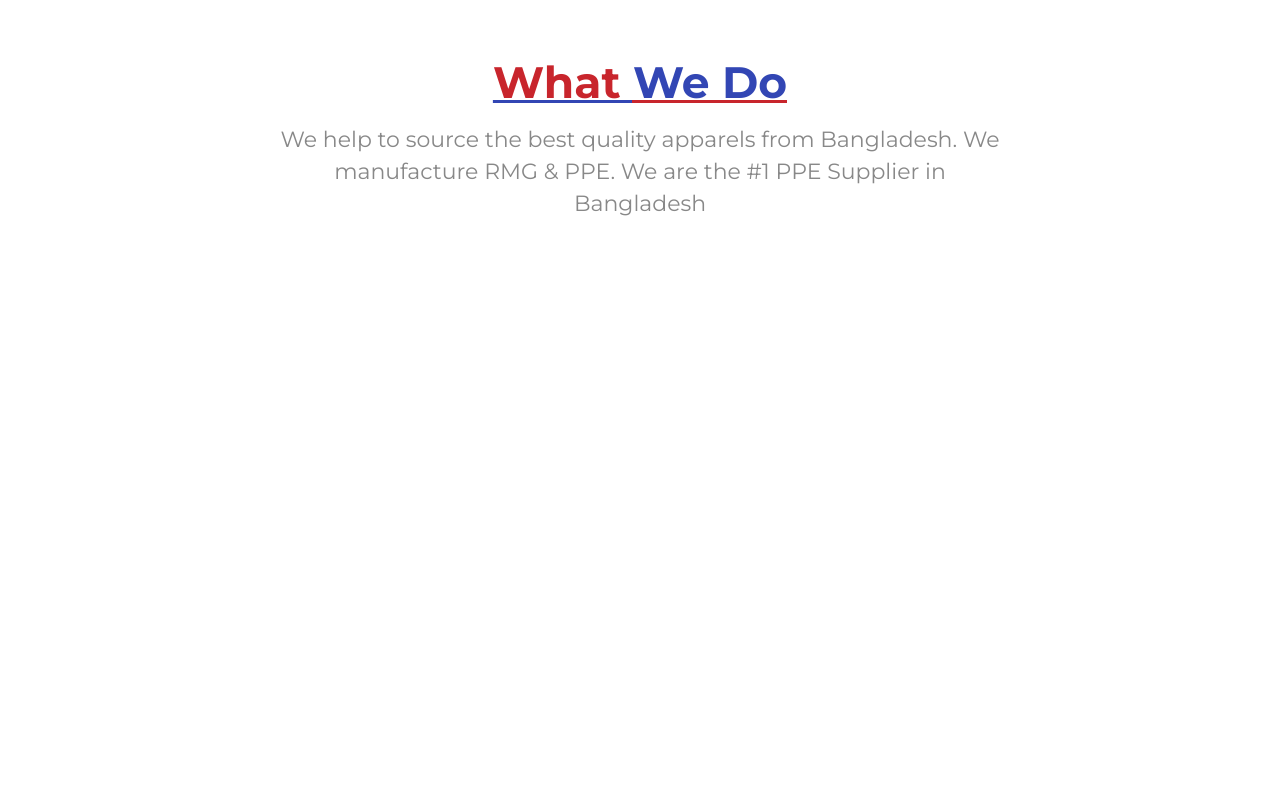
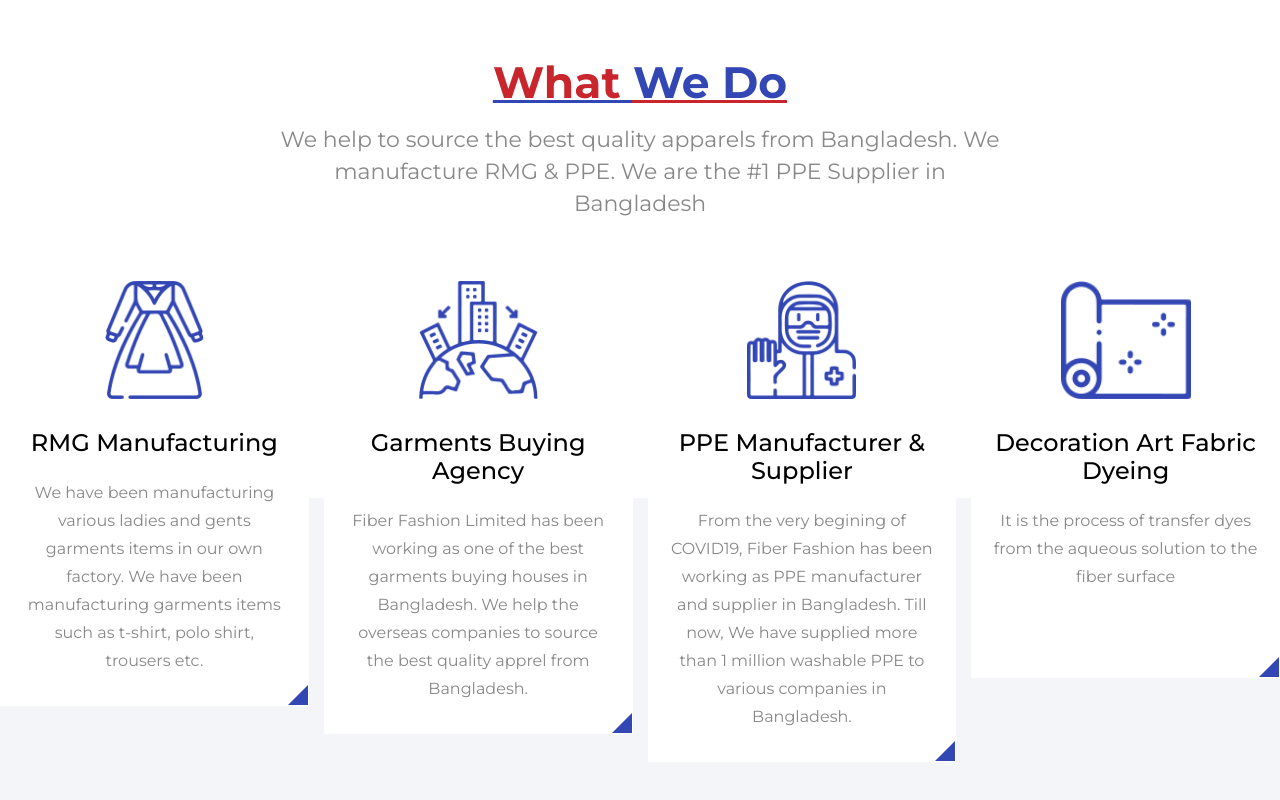
Before and after one commit to saikat19/buying-house-html, a plain HTML site: page index.html in a window 1280 px wide. Shown: the part 1120-1920 px from the top of the page. Before the commit the page ends 1440 px from the top, so only its background shows below. Drawn offline with Linux system fonts and the light colour scheme.

Commit message:
what we do

```diff
--- a/css/style.scss
+++ b/css/style.scss
@@ -482,6 +482,19 @@ button {}
         }
     }
 }
+.triangle-in-right {
+    position: relative;
+    &::after {
+        content: "";
+        position: absolute;
+        @include transition(0.3);
+        right: 0;
+        bottom: -20px;
+        border-style: solid;
+        border-width: 20px;
+        border-color: transparent $hover-color-2 transparent transparent;
+    }
+}
 
 /*
 --------------------------
@@ -707,4 +720,50 @@ header {
 
 .what-we-do-area {
     padding: 100px 0 70px;
+    position: relative;
+    z-index: 2;
+    &::after {
+        content: "";
+        background: #f4f5f9;
+        position: absolute;
+        z-index: -1;
+        left: 0;
+        bottom: 0;
+        height: 364px;
+        width: 100%;
+    }
 }
+.what-we-do-single {
+    border: 1px solid transparent;
+    @include transition(0.3s);
+    padding: 30px 20px;
+    margin: 0 0 30px;
+    min-height: 428px;
+    &::after {
+        z-index: 3;
+    }
+    .icon {
+        margin: 0 0 30px;
+        img {
+            height: 118px;
+        }
+    }
+    .content {
+        h4 {
+            font-size: 24px;
+            line-height: 28px;
+            font-weight: 500;
+            margin: 0 0 22px;
+        }
+        p {
+            font-size: 16px;
+            line-height: 28px;
+        }
+    }
+    &:hover {
+        border-color: $hover-color-2;
+        -webkit-box-shadow: 0px 0px 15px 0px rgba(186,186,186,1);
+        -moz-box-shadow: 0px 0px 15px 0px rgba(186,186,186,1);
+        box-shadow: 0px 0px 15px 0px rgba(186,186,186,1);
+    }
+}
--- a/index.html
+++ b/index.html
@@ -193,6 +193,52 @@
                     </div>
                 </div>
             </div>
+            <div class="row">
+                <div class="col-lg-3">
+                    <div class="what-we-do-single bg-white triangle-in-right overflow-hidden">
+                        <div class="icon text-center">
+                            <img src="images/home/what-we-1.png" alt="">
+                        </div>
+                        <div class="content text-center">
+                            <h4>RMG Manufacturing</h4>
+                            <p>We have been manufacturing various ladies and gents garments items in our own factory. We have been manufacturing garments items such as t-shirt, polo shirt, trousers etc.</p>
+                        </div>
+                    </div>
+                </div>
+                <div class="col-lg-3">
+                    <div class="what-we-do-single bg-white triangle-in-right overflow-hidden">
+                        <div class="icon text-center">
+                            <img src="images/home/what-we-2.png" alt="">
+                        </div>
+                        <div class="content text-center">
+                            <h4>Garments Buying Agency</h4>
+                            <p>Fiber Fashion Limited has been working as one of the best garments buying houses in Bangladesh. We help the overseas companies to source the best quality apprel from Bangladesh.</p>
+                        </div>
+                    </div>
+                </div>
+                <div class="col-lg-3">
+                    <div class="what-we-do-single bg-white triangle-in-right overflow-hidden">
+                        <div class="icon text-center">
+                            <img src="images/home/what-we-3.png" alt="">
+                        </div>
+                        <div class="content text-center">
+                            <h4>PPE Manufacturer & Supplier</h4>
+                            <p>From the very begining of COVID19, Fiber Fashion has been working as PPE manufacturer and supplier in Bangladesh. Till now, We have supplied more than 1 million washable PPE to various companies in Bangladesh.</p>
+                        </div>
+                    </div>
+                </div>
+                <div class="col-lg-3">
+                    <div class="what-we-do-single bg-white triangle-in-right overflow-hidden">
+                        <div class="icon text-center">
+                            <img src="images/home/what-we-4.png" alt="">
+                        </div>
+                        <div class="content text-center">
+                            <h4>Decoration Art Fabric Dyeing</h4>
+                            <p>It is the process of transfer dyes from the aqueous solution to the fiber surface</p>
+                        </div>
+                    </div>
+                </div>
+            </div>
         </div>
     </section>
     <!-- Scripts -->
```
Also changed, not shown: css/style.css, 1 other file.
